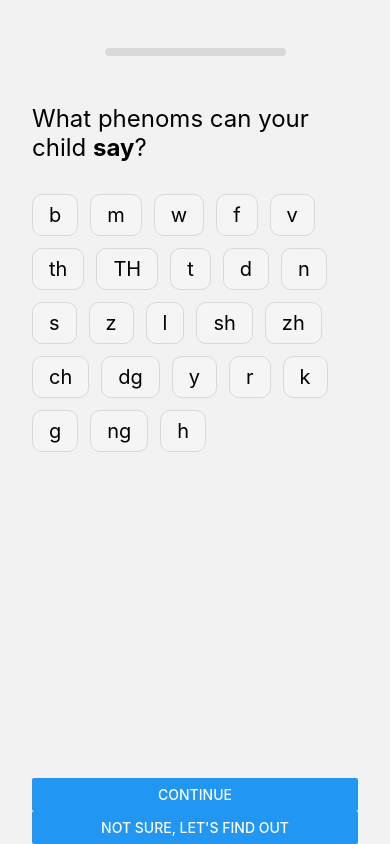
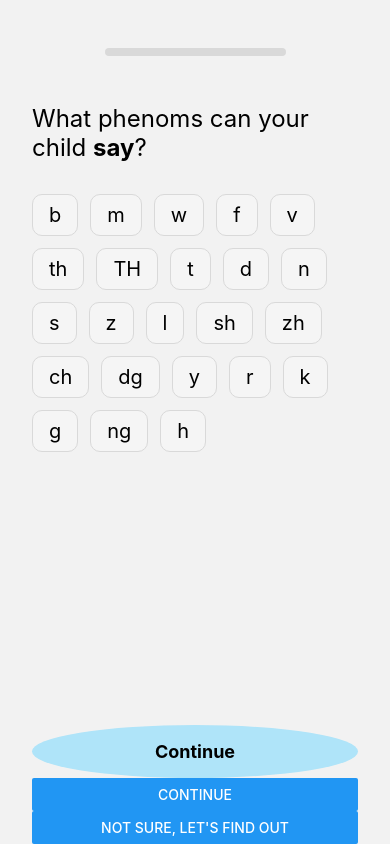
Before and after one commit to rice-apps/texas-hearing-institute, a React Native app in the folder texas-hearing-institute/: screen /Onboarding1 in a window 390 px wide. Built offline with nearby package versions, Linux system fonts and the light colour scheme.

Commit message:
Added primary action button

```diff
--- a/texas-hearing-institute/pages/Onboarding/OnboardingPage.tsx
+++ b/texas-hearing-institute/pages/Onboarding/OnboardingPage.tsx
@@ -8,6 +8,7 @@ import ToggleGridButtons from '../../utilComponents/ToggleGridButtonsComponent/T
 import {storeItemSelection, retrieveItemSelections} from '../../util/persistSelection'
 import { setupPrompts, setupPersistenceKeys, setupPageElements } from '../../util/soundInventoryDataAndKeys'
 import CustomSafeAreaView from '../../utilComponents/CustomSafeAreaView/CustomSafeAreaView';
+import PrimaryActionButton from '../../uiComponents/PrimaryActionButton/PrimaryActionButton'
 
 
 // commented out typing, teporarily said to be 'any' in parameters
@@ -111,6 +112,16 @@ const Onboarding: React.FC< {route: any, navigation: any} > = ({ route, navigati
                     }} disabled = {false}/>
                 </View>
                 <View>
+                    <PrimaryActionButton
+                    text="Continue"
+                    disabled={false}
+                    onPress={() => navigation.navigate((`Onboarding${pageNumber + 2}`) as any, {
+                        prompt: setupPrompts[pageNumber + 1],
+                        pageNumber: pageNumber + 1,
+                        persistenceKey: setupPersistenceKeys[pageNumber + 1],
+                        setupElements: setupPageElements[pageNumber + 1],
+                    })}
+                    />
                     <Button
                         title="Continue"
                         onPress={() => navigation.navigate((`Onboarding${pageNumber + 2}`) as any, {
--- /dev/null
+++ b/texas-hearing-institute/uiComponents/PrimaryActionButton/PrimaryActionButton.tsx
@@ -0,0 +1,33 @@
+import {View, TouchableOpacity, Text} from 'react-native'
+import React, { ReactNode } from 'react';
+
+interface PrimaryActionButtonType {
+    text:String,
+    disabled:boolean,
+    onPress: () => void
+};
+
+const PrimaryActionButton:React.FC<PrimaryActionButtonType> = ({text,disabled,onPress}) => {
+
+    return(
+        <TouchableOpacity
+        style={{
+            backgroundColor:'#AFE4F9',
+            borderRadius:'50%',
+            padding: 16
+        }}
+        onPress={onPress}
+        disabled={disabled}>
+            <Text
+            style={{
+                textAlign: 'center',
+                fontSize:18,
+                fontWeight:'bold',
+                color:'black'
+            }}
+            >{text}</Text>
+        </TouchableOpacity>
+    );
+};
+
+export default PrimaryActionButton;
```
